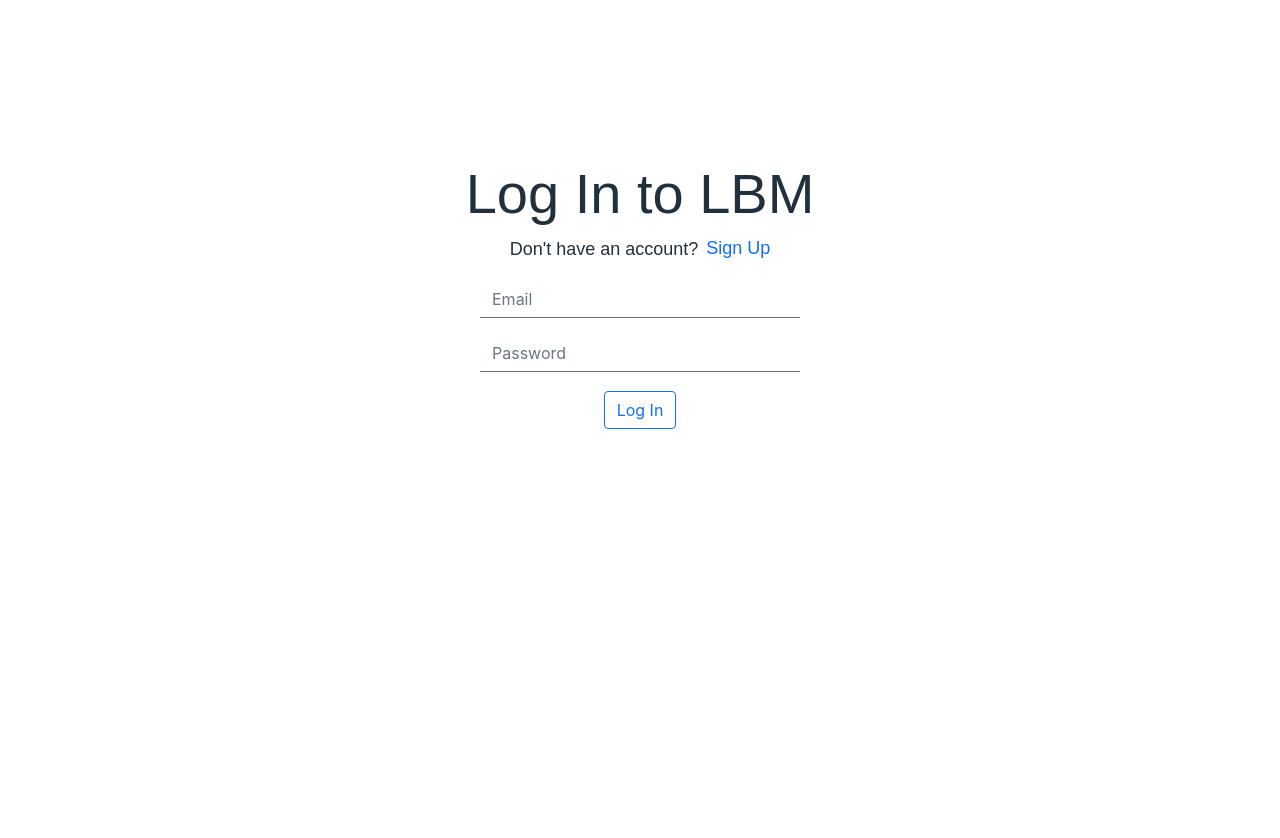
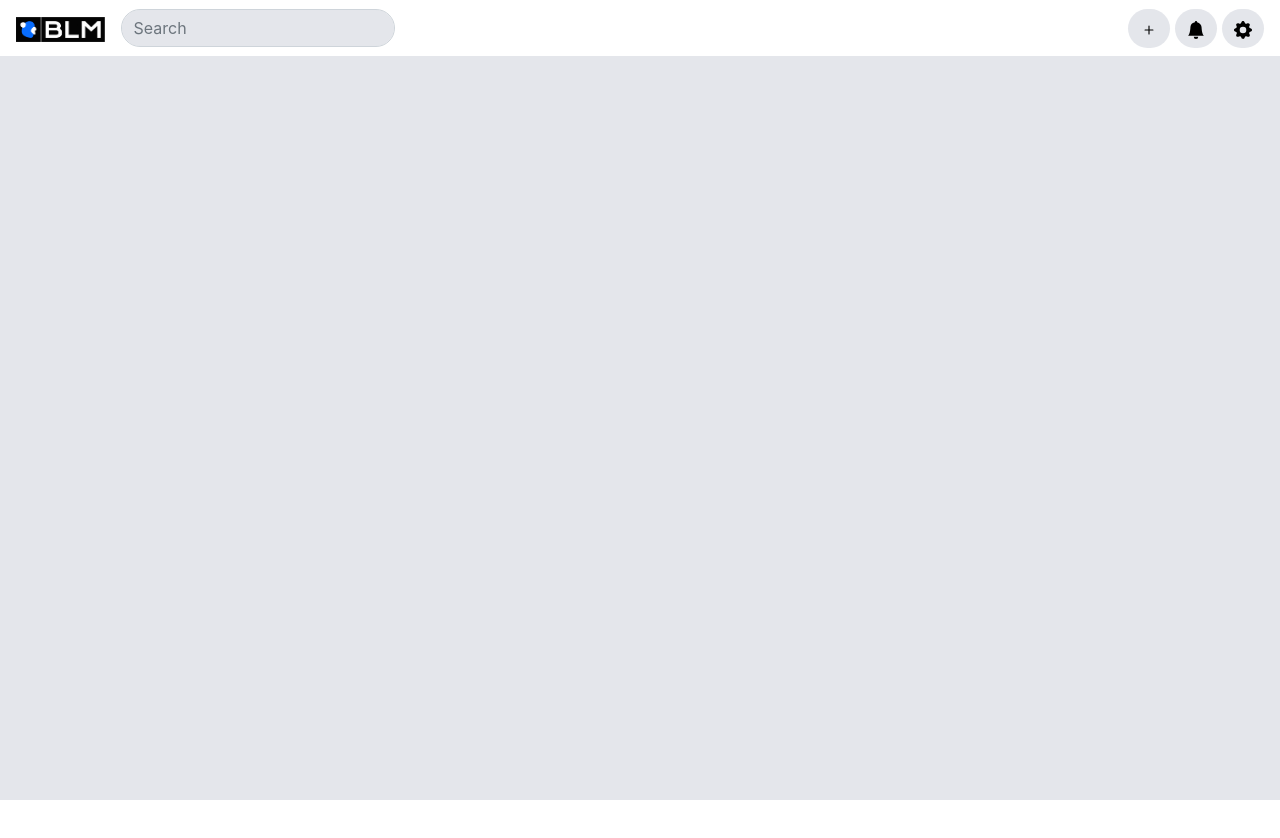
Before and after one commit to l-pavlova/FinalProject, a React (Create React App) app in the folder messaging-platform/: page / in a window 1280 px wide. Shown: the top 838 px of the page. After the commit the page ends 800 px from the top, so only its background shows below. Built offline with nearby package versions, Linux system fonts and the light colour scheme.

Commit message:
Ready liusiiii

```diff
--- a/messaging-platform/package.json
+++ b/messaging-platform/package.json
@@ -7,11 +7,13 @@
     "@testing-library/react": "^11.2.2",
     "@testing-library/user-event": "^12.6.0",
     "bootstrap": "^4.5.3",
+    "classlist.js": "^1.1.20150312",
     "express": "^4.17.1",
     "formik": "^2.2.6",
     "node-sass": "^4.14.1",
     "react": "^17.0.1",
     "react-bootstrap": "^1.4.0",
+    "react-bootstrap-icons": "^1.2.2",
     "react-dom": "^17.0.1",
     "react-router": "^5.2.0",
     "react-router-dom": "^5.2.0",
--- a/messaging-platform/src/App.css
+++ /dev/null
@@ -1,44 +0,0 @@
-.App {
-  text-align: center;
-}
-
-.App-logo {
-  height: 40vmin;
-  pointer-events: none;
-}
-
-@media (prefers-reduced-motion: no-preference) {
-  .App-logo {
-    animation: App-logo-spin infinite 20s linear;
-  }
-}
-
-.invalid-field-message {
-  font-size: 12px;
-  text-align: left;
-  color: #f44336;
-}
-
-.App-header {
-  background-color: white;
-  min-height: 100vh;
-  display: flex;
-  flex-direction: column;
-  align-items: center;
-  justify-content: center;
-  font-size: calc(10px + 2vmin);
-  color: white;
-}
-
-.App-link {
-  color: #61dafb;
-}
-
-@keyframes App-logo-spin {
-  from {
-    transform: rotate(0deg);
-  }
-  to {
-    transform: rotate(360deg);
-  }
-}
--- a/messaging-platform/src/App.js
+++ b/messaging-platform/src/App.js
@@ -1,14 +1,21 @@
+import { Switch, Route, Redirect, BrowserRouter as Router } from "react-router-dom";
+
 import Register from './views/Authorization/Register/Register.js'
-import './App.css';
+import Home from './views/Home/Home.js'
+import Main from './views/Layout/Main.js'
+
+import './App.scss';
+import RouteWrapper from "./views/Layout/RouteWrapper.js";
 
 export default function App() {
   return (
-    <div className="App">
-      <header className="App-header">
-        <div>
-          <Register/>
-        </div>
-      </header>
-    </div>
+    <Router>
+      <div className="App">
+        <Switch>
+          <RouteWrapper path="/" exact component={Home} layout={Main}/>
+          <Route path="/authorization" component={Register} />
+        </Switch>
+      </div>
+    </Router>
   );
 }
--- /dev/null
+++ b/messaging-platform/src/App.scss
@@ -0,0 +1,7 @@
+@import "style.scss";
+
+.invalid-field-message {
+  font-size: 12px;
+  text-align: left;
+  color: $warning-red;
+}
--- a/messaging-platform/src/views/Authorization/Register/Register.js
+++ b/messaging-platform/src/views/Authorization/Register/Register.js
@@ -1,5 +1,4 @@
-import React, { useState } from 'react';
-import { Card } from 'react-bootstrap';
+import React, { useEffect, useState } from 'react';
 
 import RegisterForm from './RegisterForm';
 
--- a/messaging-platform/src/views/Authorization/Register/Register.scss
+++ b/messaging-platform/src/views/Authorization/Register/Register.scss
@@ -3,6 +3,7 @@
 .register-wrapper {
     display: block;
     justify-content: center;
+    text-align: center;
     flex-direction: column;
     position: absolute;
     top: 70%;
@@ -30,7 +31,6 @@
 
     .header-wrapper {
         position: relative;
-        //top: 100%;
     }
 
     .register-subtitle-wrapper {
--- a/messaging-platform/src/views/Home/Home.js
+++ b/messaging-platform/src/views/Home/Home.js
@@ -1,9 +1,10 @@
+import React from 'react';
+
 function Home() {
     return (
       <div className="Home">
         <header className="Home-header">
-        Home
-         </header>
+        </header>
       </div>
     );
   }
--- /dev/null
+++ b/messaging-platform/src/views/Layout/Main.js
@@ -0,0 +1,43 @@
+import React from 'react';
+import { Button } from 'react-bootstrap';
+
+import Logo from '../../assets/logo.svg'
+
+import { Navbar, Form, Nav, NavDropdown, Image } from 'react-bootstrap';
+import { ChatDotsFill, Plus, BellFill, GearFill } from 'react-bootstrap-icons';
+
+import "./Main.scss";
+
+const Main = ({
+    children
+}) => {
+
+    return (
+        <div className="main-layout-wrapper">
+            <Navbar className="navbar" sticky="top">
+                <Navbar.Collapse>
+                    <Navbar.Brand className="navbar-logo-image" href="/">
+                        <Image src={Logo} fluid />
+                    </Navbar.Brand>
+                    <Form inline>
+                        <Form.Control type="text" placeholder="Search" className="main-layout-search"/>
+                    </Form>
+                </Navbar.Collapse>
+                <Nav className="mr-auto">
+                    <Button className="main-layout-add-btn">
+                        <Plus className="plus-icon"/>
+                    </Button>
+                    <Button className="main-layout-notification-btn">
+                        <BellFill/>
+                    </Button>
+                    <Button className="main-layout-settings-btn">
+                        <GearFill/>
+                    </Button>
+                </Nav>
+            </Navbar>
+           {children}
+        </div>
+    )
+}
+
+export default Main;
--- /dev/null
+++ b/messaging-platform/src/views/Layout/Main.scss
@@ -0,0 +1,51 @@
+@import "style.scss";
+
+.main-layout-wrapper {
+    width: 100%;
+    height: 100%;
+    position: absolute;
+    background-color: $grey-background;
+
+    .navbar {
+        background-color: white;
+    }
+}
+
+.main-layout-search {
+    border-radius: 36px;
+    background-color: $grey-background;
+}
+
+.main-layout-search:focus {
+    background-color: $grey-background;
+    box-shadow: none;
+    border-color: $primary-blue;
+}
+
+.main-layout-settings-btn,
+.main-layout-notification-btn,
+.main-layout-add-btn {
+    border-radius: 50px;
+    margin-left: 5px;
+    font-size: 18px;
+    color: black;
+    border: none;
+    background-color: $grey-background;
+}
+
+.main-layout-settings-btn:hover,
+.main-layout-notification-btn:hover,
+.main-layout-add-btn:hover {
+    background-color: $grey-darker;
+}
+
+.main-layout-settings-btn:focus,
+.main-layout-notification-btn:focus,
+.main-layout-add-btn:focus {
+    background-color: $primary-blue;
+}
+
+.navbar-logo-image {
+    height: 8%;
+    width: 8%;
+}
--- /dev/null
+++ b/messaging-platform/src/views/Layout/RouteWrapper.js
@@ -0,0 +1,18 @@
+import React from 'react';
+import { Route } from "react-router-dom";
+
+const RouteWrapper = ({
+    component: Component,
+    layout: Layout,
+    ...props
+}) => {
+    return (
+        <Route {...props} exact render={(componentProps) =>
+            <Layout {...componentProps}>
+            <Component {...componentProps}/>
+            </Layout>}
+        />
+    )
+}
+
+export default RouteWrapper;
--- a/messaging-platform/src/views/NotFound/NotFound.js
+++ b/messaging-platform/src/views/NotFound/NotFound.js
@@ -13,3 +13,4 @@ function NotFound() {
   //ctrl+shift+h - change all occurrences
   //shift+alt+down - duplicate section
   //shift+alt+f - format code
+  //danke lusi that was helpfull
--- a/messaging-platform/style.scss
+++ b/messaging-platform/style.scss
@@ -3,3 +3,5 @@ $primary-blue: #116DFF;
 
 $grey-lighter: #707070;
 $grey-dark: #20303C;
+$grey-background: #E4E6EB;
+$grey-darker: #ced0d6
```
Also changed, not shown: messaging-platform/src/assets/logo.svg (added), 1 other file (tests, documents, lock files or other folders).
